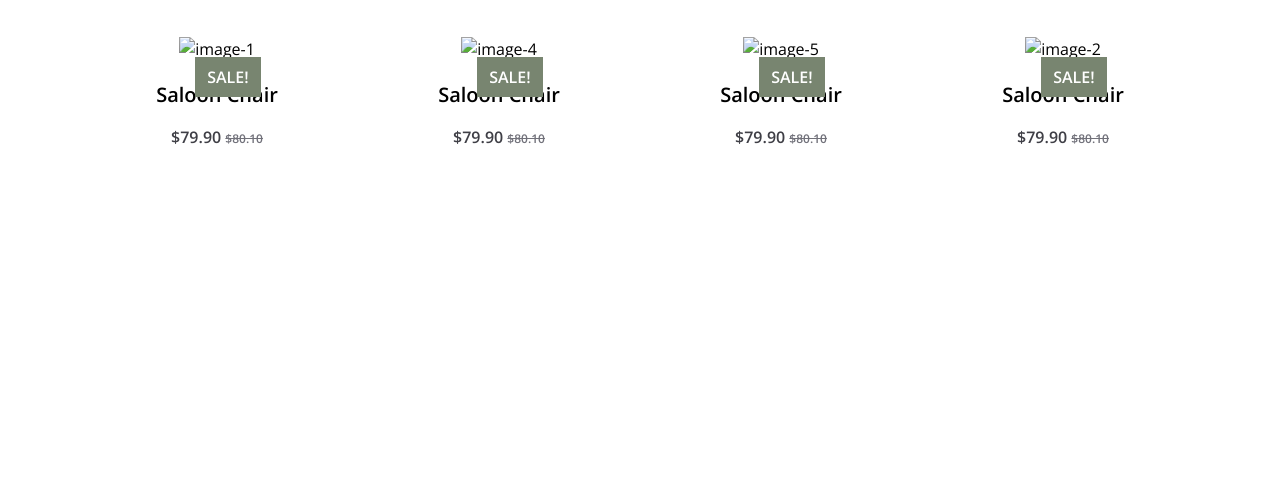
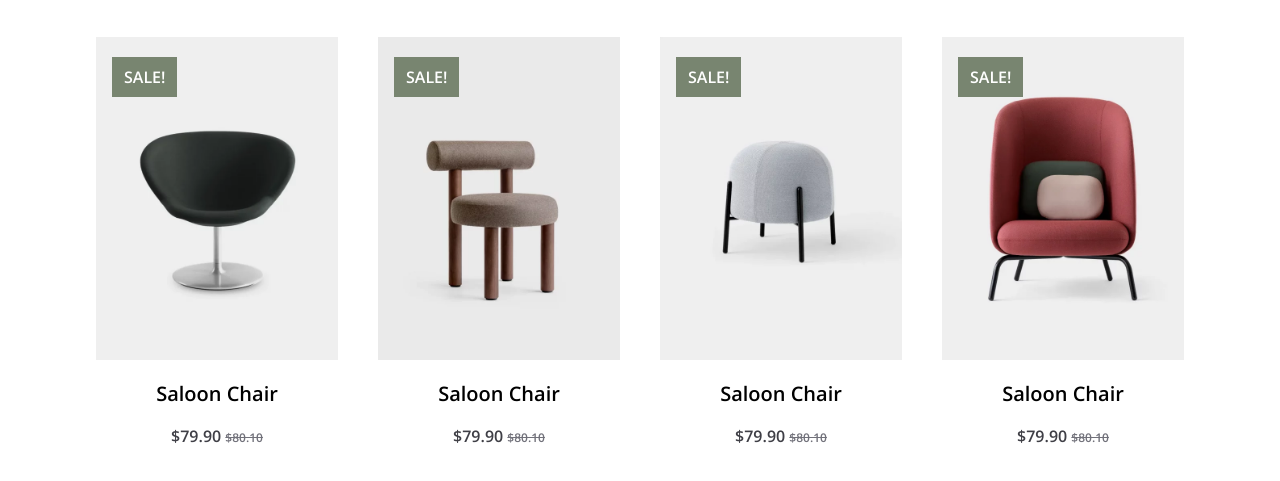
Before and after one commit to rahatulahsan/featured-product-tailwind, a website: page index.html in a window 1280 px wide. Shown: the part 135-616 px from the top of the page. Drawn offline with nearby package versions, Linux system fonts and the light colour scheme; the site is published under a folder, as on GitHub Pages, so addresses that start at the root find nothing.

Commit message:
Link Fixing

```diff
--- a/index.html
+++ b/index.html
@@ -25,7 +25,7 @@
         <!--Product 1-->
         <div class="flex flex-col items-center gap-5">
             <div class="relative">
-            <img src="/assets/images/stool (1).webp" alt="image-1" srcset=""/>
+            <img src="./assets/images/stool (1).webp" alt="image-1" srcset=""/>
             <span class="bg-productgreen px-3 py-2 text-white uppercase font-semibold absolute top-5 left-4">Sale!</span>
             </div>
             <div class="flex flex-col items-center gap-4">
@@ -40,7 +40,7 @@
         <!--Product 2-->
         <div class="flex flex-col items-center gap-5">
             <div class="relative">
-            <img src="/assets/images/stool (4).webp" alt="image-4" srcset=""/>
+            <img src="./assets/images/stool (4).webp" alt="image-4" srcset=""/>
             <span class="bg-productgreen px-3 py-2 text-white uppercase font-semibold absolute top-5 left-4">Sale!</span>
             </div>
             <div class="flex flex-col items-center gap-4">
@@ -55,7 +55,7 @@
         <!--Product 3-->
         <div class="flex flex-col items-center gap-5">
             <div class="relative">
-            <img src="/assets/images/stool (5).webp" alt="image-5" srcset=""/>
+            <img src="./assets/images/stool (5).webp" alt="image-5" srcset=""/>
             <span class="bg-productgreen px-3 py-2 text-white uppercase font-semibold absolute top-5 left-4">Sale!</span>
             </div>
             <div class="flex flex-col items-center gap-4">
@@ -70,7 +70,7 @@
         <!--Product 4-->
         <div class="flex flex-col items-center gap-5">
             <div class="relative">
-            <img src="/assets/images/chair (2).webp" alt="image-2" srcset=""/>
+            <img src="./assets/images/chair (2).webp" alt="image-2" srcset=""/>
             <span class="bg-productgreen px-3 py-2 text-white uppercase font-semibold absolute top-5 left-4">Sale!</span>
             </div>
             <div class="flex flex-col items-center gap-4">
```
